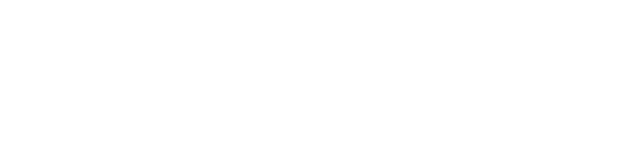
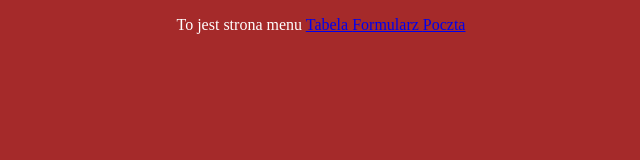
Before and after one commit to QLAAAA/Sprawdzian_1_html_Jakub_Krotoszynski_2K2, a plain HTML site: page strona_menu_Krotoszyński.html in a window 1280 px wide. Shown: the whole page, without its empty margins (319-959 px from the left). Drawn offline with Linux system fonts and the light colour scheme.

Commit message:
Update strona_menu_Krotoszyński.html

```diff
--- a/strona_menu_Krotoszyński.html
+++ b/strona_menu_Krotoszyński.html
@@ -5,7 +5,12 @@
               <meta charset="utf-8">
                  <title> Wykonał Kowalski </title>
            </head>
-           <body>
-                     <p align=center><font color=white> To jest strona menu </font></p>
+           <body bgcolor=brown>
+                     <p align=center><font color=white> To jest strona menu </font>
+                               <a href="Tabela_Krotoszyński.html"> Tabela </a>
+                               <a href="Formularz_Krotoszyński.html"> Formularz </a>
+                               <a href="Poczta_Krotoszyński.html"> Poczta </a>
+                     </p>
+
            </body>
 </html>
```
